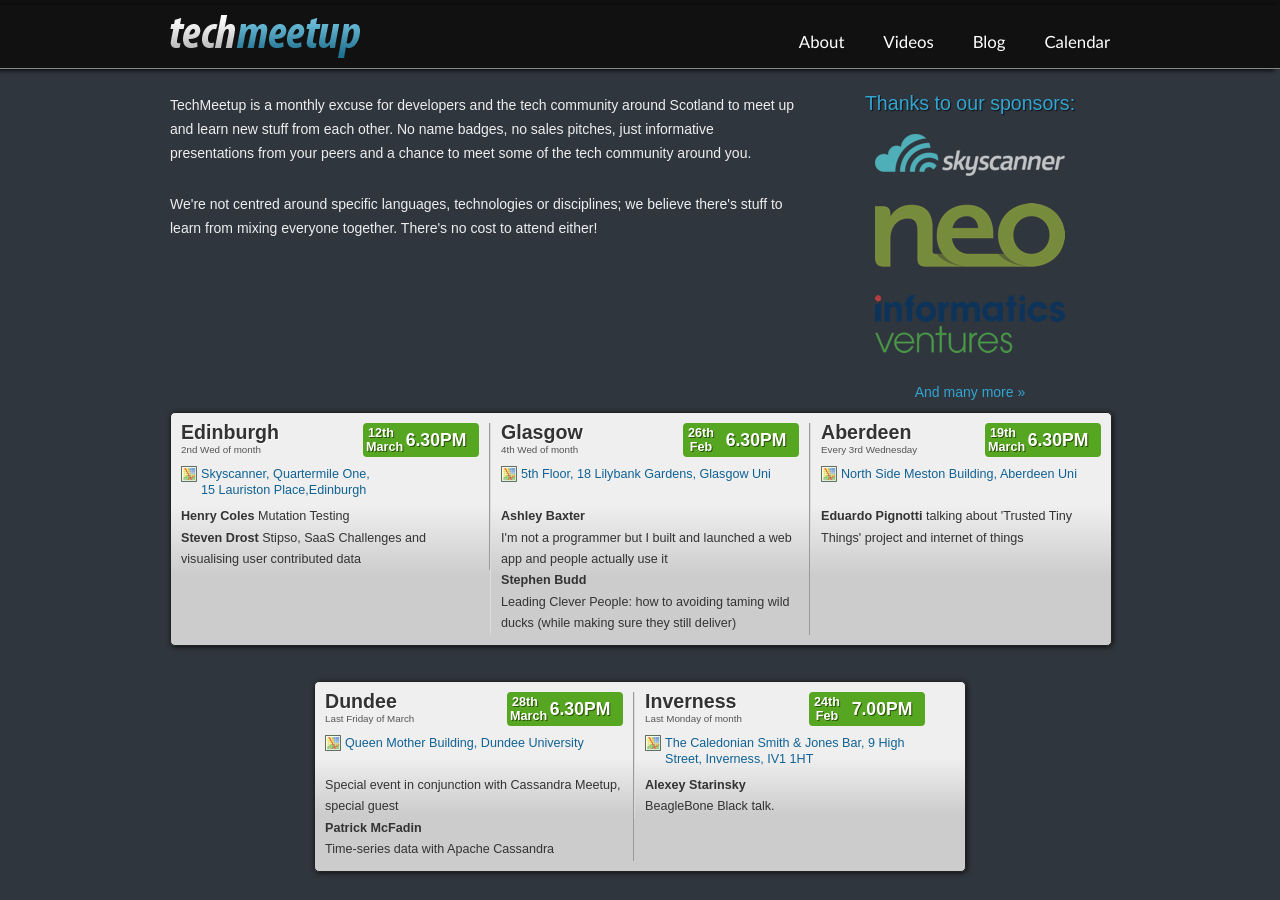
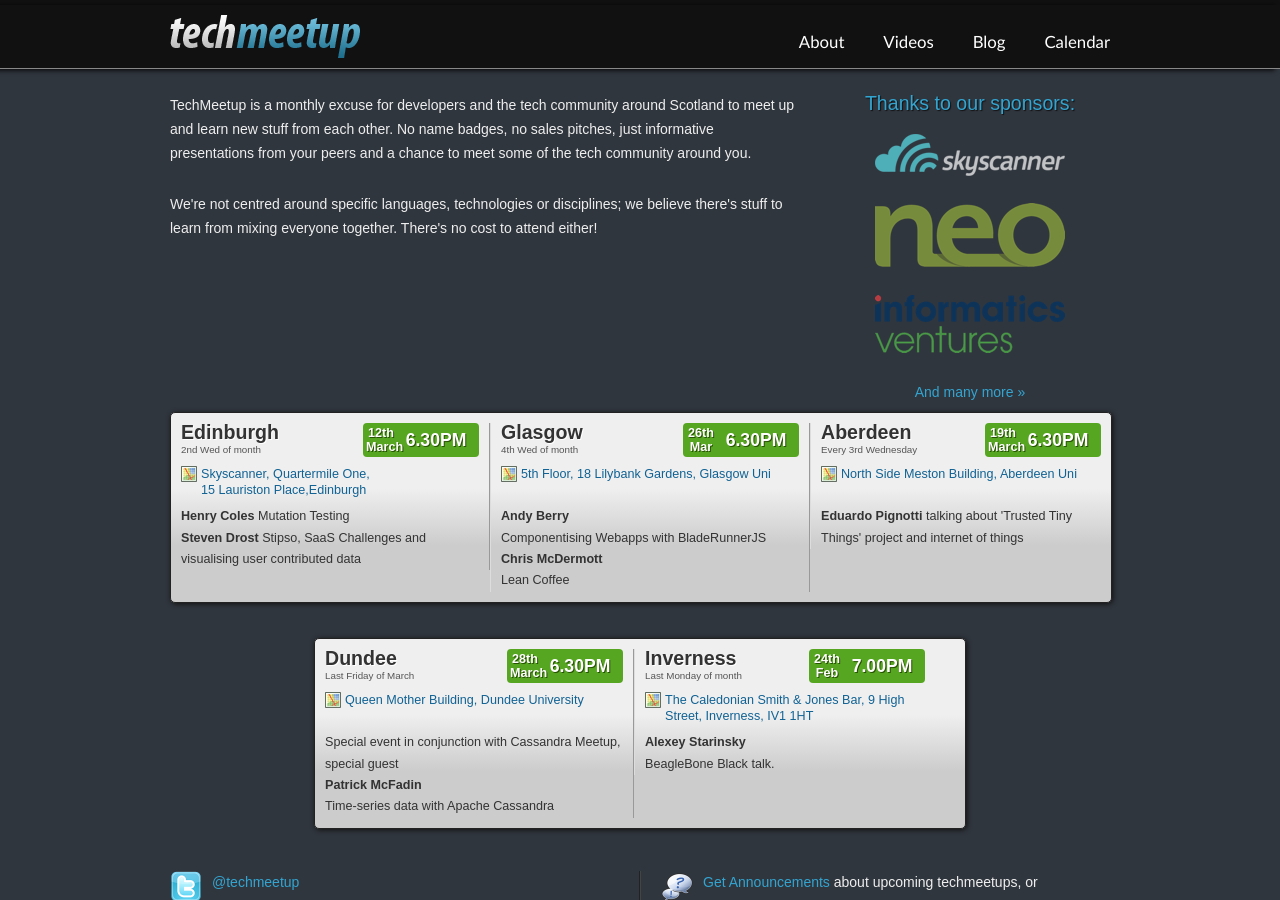
Before and after one commit to techmeetup/techmeetup.co.uk, a Jekyll site: the page built from index.html, in a window 1280 px wide and 900 px high. Built offline with Jekyll 4.4.1, drawn with Linux system fonts in a browser that asks for light colours; Markdown is read by kramdown in place of the engine named in the settings.

Commit message:
Glasgow March

```diff
--- a/index.html
+++ b/index.html
@@ -57,20 +57,20 @@
     <span>4th Wed of month</span>
     <p><a href="http://maps.google.com/maps/ms?msid=217161173396650967619.0004accf70991bd913a97&amp;msa=0" class="map">5th Floor, 18 Lilybank Gardens, Glasgow Uni</a></p>
     <p>
-      <strong>Ashley Baxter</strong>
+      <strong>Andy Berry</strong>
       <br>
-      I'm not a programmer but I built and launched a web app and people actually use it
+      Componentising Webapps with BladeRunnerJS
     </p>
     <p>
-      <strong>Stephen Budd</strong>
+      <strong>Chris McDermott</strong>
       <br>
-      Leading Clever People: how to avoiding taming wild ducks (while making sure they still deliver)
+      Lean Coffee
     </p>
     <div class="datewrapper">
       <div class="when">
         <div class="daywrap">
           <div class="day">26th</div>
-          <div class="month">Feb</div>
+          <div class="month">Mar</div>
         </div>
         <div class="time">6.30PM</div>
       </div>
```
